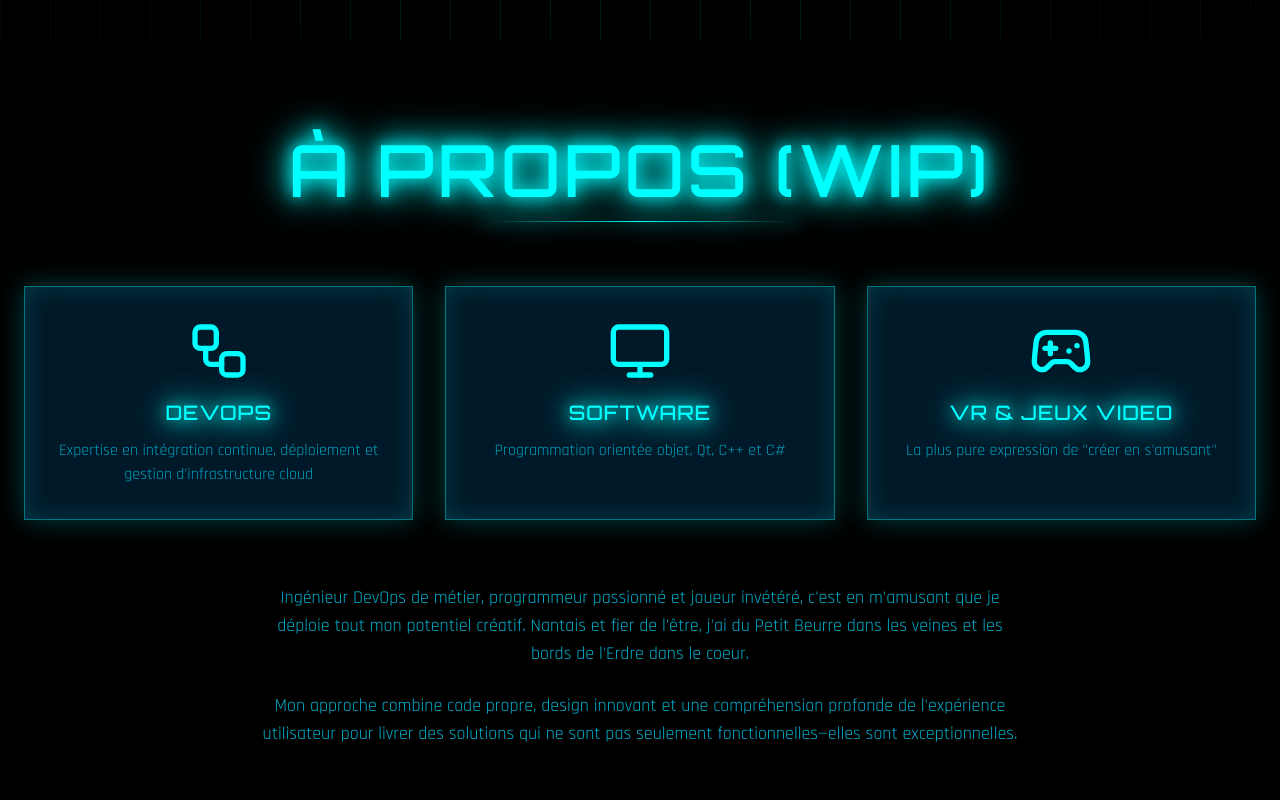
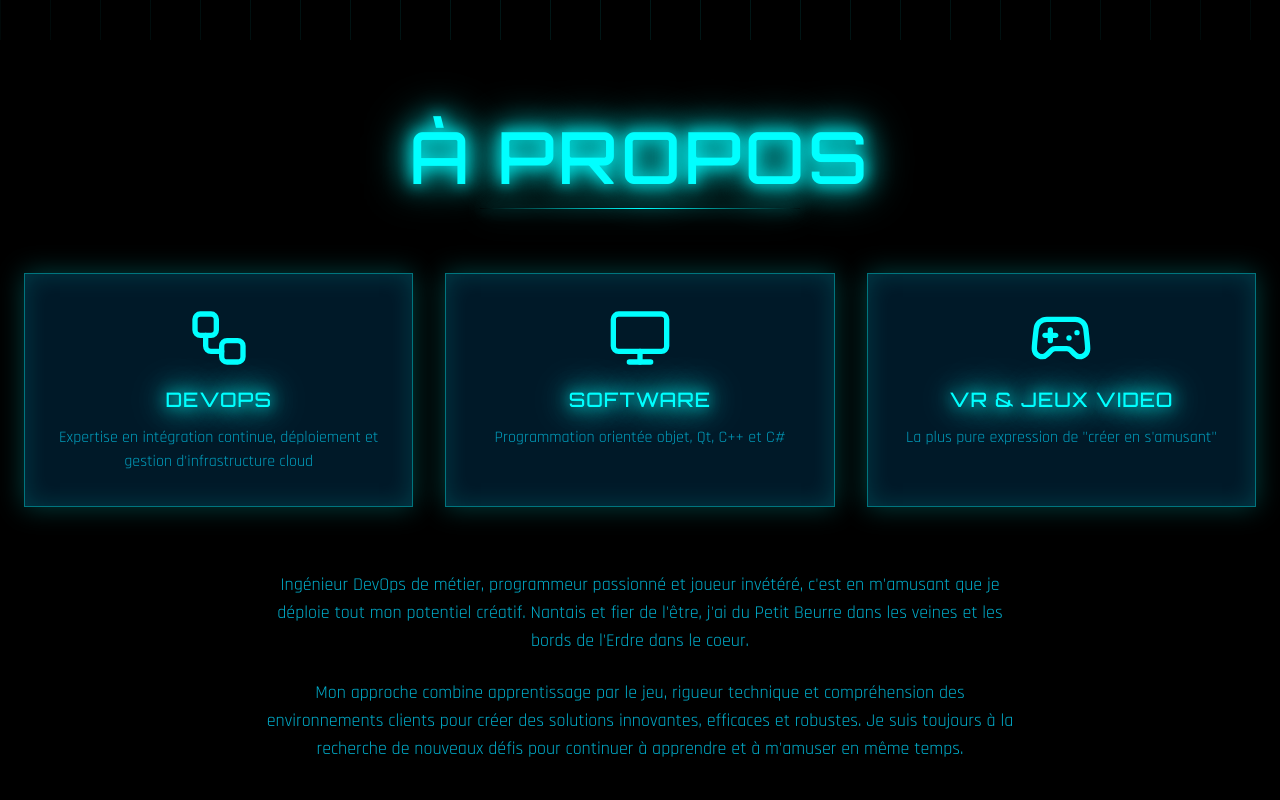
Before and after one commit to Tititin/valvr-website, a React (Vite) app: page / in a window 1280 px wide. Shown: the part 760-1560 px from the top of the page. Built offline with nearby package versions, Linux system fonts and the light colour scheme.

Commit message:
feat: update About section

```diff
--- a/src/app/components/About.tsx
+++ b/src/app/components/About.tsx
@@ -35,7 +35,7 @@ export function About() {
           className="text-center mb-16"
         >
           <h2 className="text-5xl md:text-6xl lg:text-7xl mb-4 neon-text tracking-wider">
-            À PROPOS (WIP)
+            À PROPOS
           </h2>
           <div className="neon-line max-w-xs mx-auto" />
         </motion.div>
@@ -74,8 +74,9 @@ export function About() {
             Nantais et fier de l'être, j'ai du Petit Beurre dans les veines et les bords de l'Erdre dans le coeur.
           </p>
           <p className="text-lg" style={{ color: 'rgba(0, 217, 255, 0.8)' }}>
-            Mon approche combine code propre, design innovant et une compréhension profonde
-            de l'expérience utilisateur pour livrer des solutions qui ne sont pas seulement fonctionnelles—elles sont exceptionnelles.
+            Mon approche combine apprentissage par le jeu, rigueur technique et compréhension des environnements clients
+            pour créer des solutions innovantes, efficaces et robustes. Je suis toujours à la recherche de nouveaux défis pour
+            continuer à apprendre et à m'amuser en même temps.
           </p>
         </motion.div>
       </div>
```
